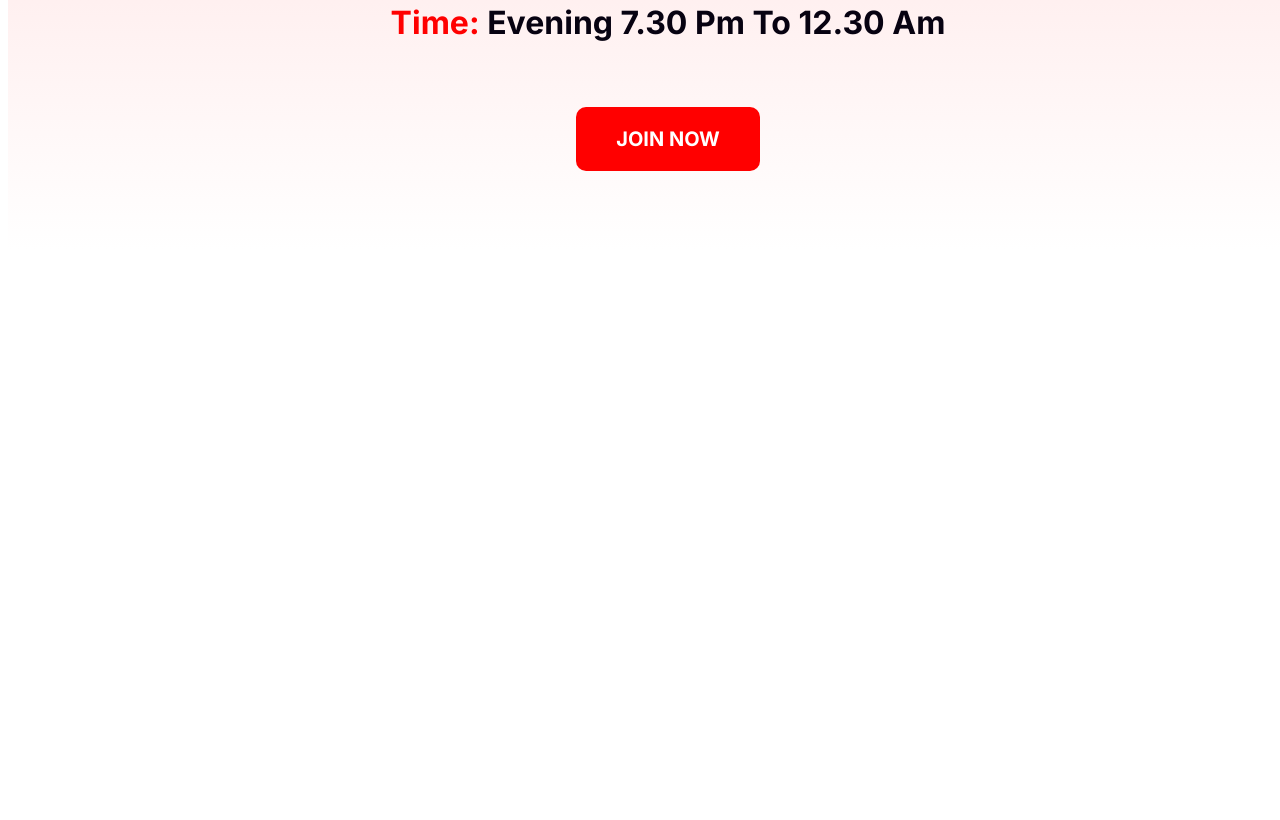
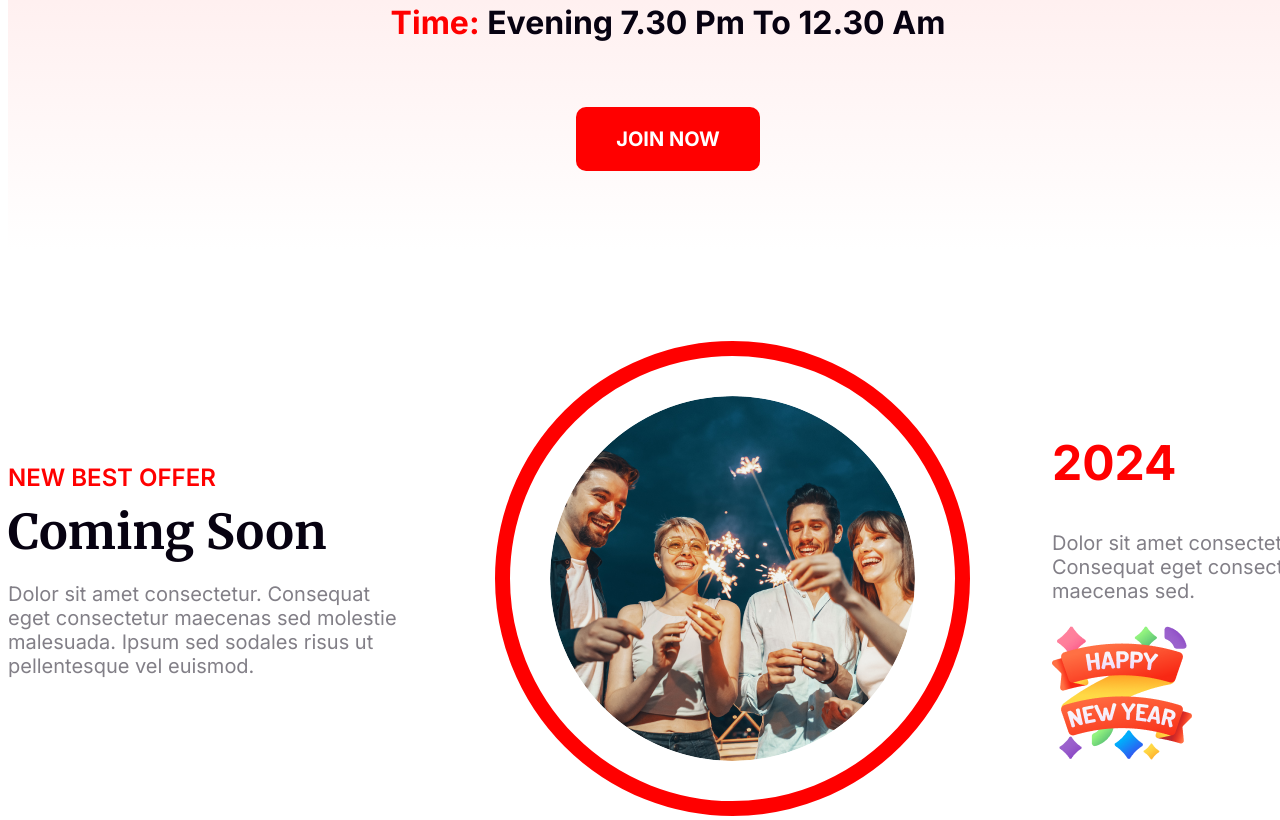
Before and after one commit to getAhsaan/new-year-offer, a plain HTML site: page index.html in a window 1280 px wide. Shown: the part 2668-3488 px from the top of the page. Before the commit the page ends 3018 px from the top, so only its background shows below. Drawn offline with Linux system fonts and the light colour scheme.

Commit message:
comming soon section added

```diff
--- a/index.html
+++ b/index.html
@@ -83,6 +83,25 @@
                 </div>
             </div>
         </section>
+        <!-- comming soon section  -->
+        <section class="comming-soon-section">
+            <div class="left-container">
+                <h4>NEW BEST OFFER</h4>
+                <h1>Coming Soon</h1>
+                <p>Dolor sit amet consectetur. Consequat eget consectetur maecenas sed molestie malesuada. Ipsum sed
+                    sodales risus ut pellentesque vel euismod. </p>
+            </div>
+            <div class="middle-container">
+                <img src="images/Ellipse1.png" alt="photo1">
+            </div>
+            <div class="right-container">
+                <h1>2024</h1>
+                <p>Dolor sit amet consectetur. Consequat eget consectetur maecenas sed.</p>
+                <div>
+                    <img src="images/Group96.png" alt="photo96">
+                </div>
+            </div>
+        </section>
     </main>
     <footer>
 
--- a/styles.css
+++ b/styles.css
@@ -190,9 +190,10 @@ body {
 }
 
 /* location section styles */
-.location-section{
+.location-section {
     margin: 100px 0;
 }
+
 .location-container {
     background: linear-gradient(to bottom, rgb(255, 0, 0, 0.1) 10%, rgba(255, 255, 255) 100%);
     width: 1320px;
@@ -229,7 +230,8 @@ body {
     border-radius: 10px;
     margin-top: 50px;
 }
-.location-container button:hover{
+
+.location-container button:hover {
     opacity: 0.6;
     cursor: pointer;
 }
@@ -237,3 +239,58 @@ body {
 .location-container div {
     text-align: center;
 }
+
+/* .comming-soon-section styles */
+.comming-soon-section {
+    display: flex;
+    align-items: center;
+    justify-content: space-between;
+    width: 1320px;
+    height: 460px;
+    margin: 0 auto;
+}
+.left-container {
+    width: 393px;
+}
+.left-container h4 {
+    font-size: 24px;
+    color: #FF0000;
+    font-family: "Inter", sans-serif;
+    font-weight: 600;
+    margin: 0;
+}
+.left-container h1 {
+    font-size: 48px;
+    color: #070211;
+    margin-top: 10px;
+    margin-bottom: 15px;
+}
+.left-container p {
+    font-size: 20px;
+    color: #070211;
+    font-family: "Inter", sans-serif;
+    opacity: 0.5;
+}
+.middle-container {
+    width: 463px;
+}
+.middle-container img {
+    border: 15px solid #FF0000;
+    border-radius: 50%;
+    padding: 40px;
+}
+.right-container {
+    width: 276px;
+}
+.right-container h1 {
+    font-size: 48px;
+    font-weight: bold;
+    color: #FF0000;
+    font-family: "Inter", sans-serif;
+}
+.right-container p {
+    font-size: 20px;
+    color: #070211;
+    font-family: "Inter", sans-serif;
+    opacity: 0.5;
+}
```
Also changed, not shown: images/Ellipse1.png (renamed from images/Ellipse 1.png), images/Group96.png (renamed from images/Group 96.png). Lines whose indentation alone changed are shown as unchanged.
